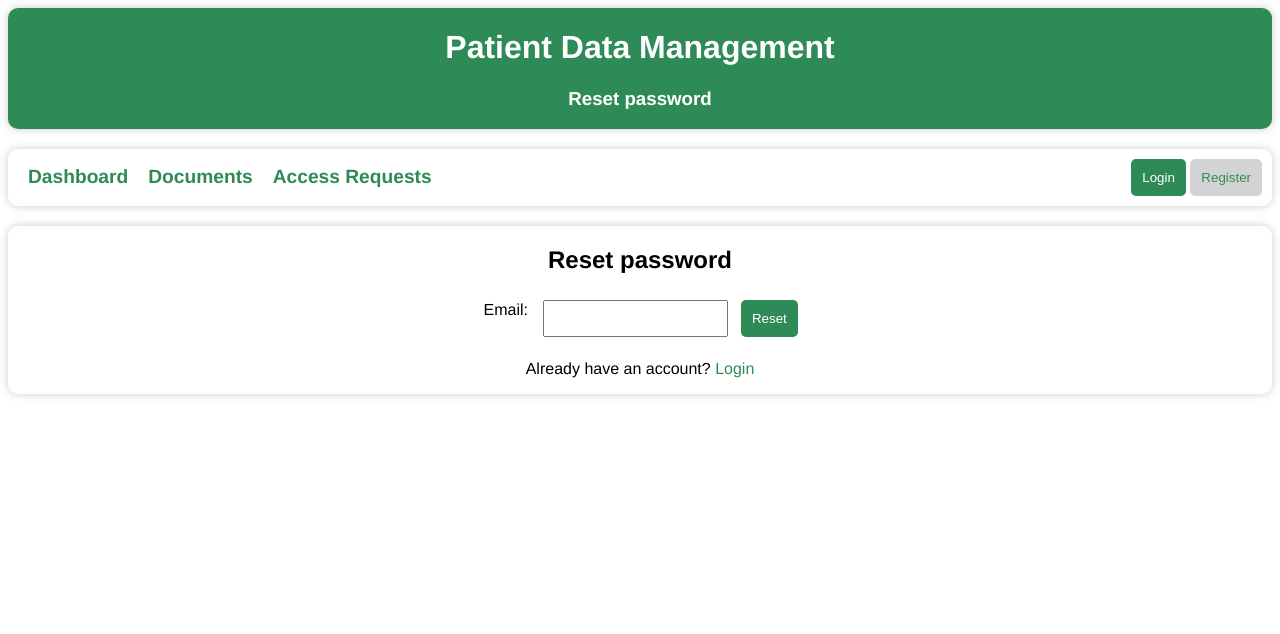
After one commit to arne-kapell/patient-data-management, a Django app: page /accounts/reset-password/ in a window 1280 px wide. The commit adds this page. Shown: the top 634 px of the page. Run offline with Django 4.2, Linux system fonts and the light colour scheme; parts of the project's set-up code (start-up, migrations or seed data) failed here and were passed over.

Commit message:
password reset

```diff
--- a/pdm/forms.py
+++ b/pdm/forms.py
@@ -1,4 +1,4 @@
-from django.contrib.auth.forms import UserCreationForm, UserChangeForm, AuthenticationForm, PasswordChangeForm
+from django.contrib.auth.forms import UserCreationForm, UserChangeForm, AuthenticationForm, PasswordChangeForm, PasswordResetForm, SetPasswordForm
 from django.conf import settings
 from django import forms
 from django.utils.translation import gettext_lazy as _
--- a/pdm/templates/registration/login.html
+++ b/pdm/templates/registration/login.html
@@ -53,8 +53,7 @@
 </div>
 </form>
 
-{# Assumes you set up the password_reset view in your URLconf #}
-{% comment %} <p><a href="{% url 'password_reset' %}">Lost password?</a></p> {% endcomment %}
+<p><a href="{% url 'reset_password' %}">Forgot password?</a></p>
 <p>Don't have an account yet? <a href="{% url 'register' %}">Register here.</a></p>
 
 {% endblock %}
--- /dev/null
+++ b/pdm/templates/registration/reset.html
@@ -0,0 +1,39 @@
+{% extends "pdm/main.html" %}
+
+{% block title %}Reset password{% endblock %}
+
+{% block style %}
+#reset-form {
+    display: flex;
+    flex-direction: row;
+    vertical-align: middle;
+    min-width:20%;
+    width: max-content;
+    margin: auto;
+}
+#reset-form * {
+    margin: 0.5em;
+}
+{% endblock %}
+
+{% block content %}
+{% if form.errors %}
+<div class="card alert error" role="alert">
+    {% for field in form %}
+        {% for error in field.errors %}
+            {{ error }}
+        {% endfor %}
+    {% endfor %}
+</div>
+{% endif %}
+
+<h2>Reset password</h2>
+<form id="reset-form" method="post" action="{% url 'reset_password' %}">
+{% csrf_token %}
+{{ form.email.label_tag }} {{ form.email }}
+<input type="submit" value="Reset">
+</form>
+
+<p>Already have an account? <a href="{% url 'login' %}">Login</a></p>
+
+{% endblock %}
--- a/pdm/urls.py
+++ b/pdm/urls.py
@@ -25,4 +25,7 @@ urlpatterns = [
     path('accounts/login/', views.loginPage, name='login'),
     path('accounts/logout/', views.logoutUser, name='logout'),
     path('accounts/verify/<uidb64>/<token>', views.verifyUser, name='verify'),
+    path('accounts/reset-password/', views.resetPassword, name='reset_password'),
+    path('accounts/reset-password-confirm/<uidb64>/<token>',
+         views.resetPasswordConfirm, name='reset_password_confirm'),
 ]
--- a/pdm/views.py
+++ b/pdm/views.py
@@ -1,6 +1,6 @@
 import datetime
 from django.utils.timezone import make_aware
-from pdm.forms import LoginForm, RegistrationForm, UserInfoEditForm, PasswordChangeForm, DeleteAccountForm, DocumentUpdateForm, DocumentUploadForm
+from pdm.forms import LoginForm, RegistrationForm, UserInfoEditForm, PasswordChangeForm, DeleteAccountForm, DocumentUpdateForm, DocumentUploadForm, PasswordResetForm, SetPasswordForm
 from django.shortcuts import render, redirect
 from django.contrib.auth.decorators import login_required, user_passes_test
 from django.contrib.auth import update_session_auth_hash
@@ -18,7 +18,7 @@ from django.contrib.auth import authenticate, login, logout
 from django.core.mail import EmailMessage
 from django.contrib.auth.tokens import default_token_generator
 from django.utils.http import urlsafe_base64_encode, urlsafe_base64_decode
-from django.utils.encoding import force_bytes
+from django.utils.encoding import force_bytes, force_str
 
 from django.utils.translation import gettext_lazy as _
 
@@ -237,6 +237,40 @@ def changePassword(request):
     else:
         form = PasswordChangeForm(request.user)
     return render(request, 'pdm/change-password.html', {"form": form})
+
+@csrf_protect
+def resetPassword(request):
+    form = PasswordResetForm()
+    if request.method == 'POST':
+        form = PasswordResetForm(request.POST)
+        if form.is_valid():
+            user = User.objects.filter(email=form.cleaned_data.get('email')).first()
+            if user:
+                form.save(
+                    from_email=settings.EMAIL_HOST_USER,
+                    use_https=settings.EMAIL_USE_SSL,
+                    domain_override=request.get_host(),
+                )
+        return render(request, 'pdm/basic-out.html', {"title": "Reset Password", "heading": "Reset Password", "messages": ["If an account with the given email exists, a password reset link has been sent to the email address"]})
+    return render(request, 'registration/reset.html', {"form": form})
+
+@csrf_protect
+def resetPasswordConfirm(request, uidb64, token):
+    try:
+        uid = force_str(urlsafe_base64_decode(uidb64))
+        user = User.objects.get(pk=uid)
+    except (TypeError, ValueError, OverflowError, User.DoesNotExist):
+        user = None
+    if user is not None and default_token_generator.check_token(user, token):
+        form = SetPasswordForm(user)
+        if request.method == 'POST':
+            form = SetPasswordForm(user, request.POST)
+            if form.is_valid():
+                form.save()
+                return render(request, 'pdm/basic-out.html', {"title": "Reset Password", "heading": "Reset Password", "messages": ["Password reset successful"]})
+        return render(request, 'registration/reset-confirm.html', {"form": form})
+    else:
+        return render(request, 'pdm/basic-out.html', {"title": "Reset Password", "heading": "Reset Password", "messages": ["The password reset link is invalid"]})
 
 
 @login_required
```
Also changed, not shown: pdm/templates/registration/reset-confirm.html (added, +50 -0 lines).
